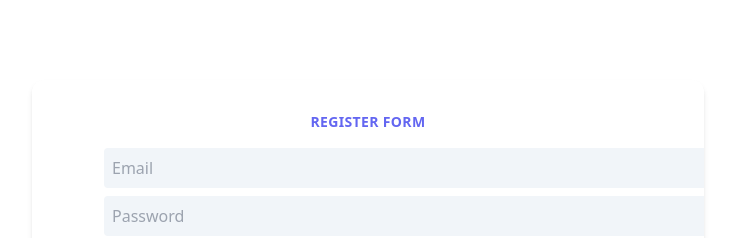
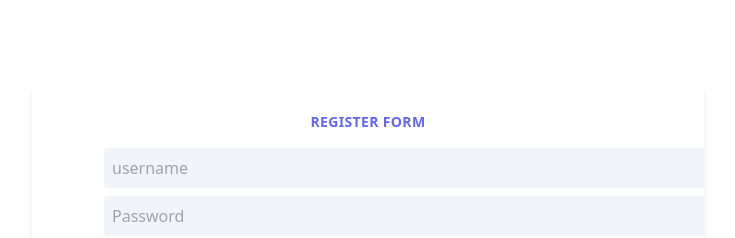
Before and after one commit to AllanKariuki/react-frontend-test, a React (Create React App) app: page /register in a window 1280 px wide. Shown: the top 238 px of the page, without its empty margins (272-1007 px from the left). Built offline with nearby package versions, Linux system fonts and the light colour scheme.

Commit message:
auth conf

```diff
--- a/src/pages/Login.jsx
+++ b/src/pages/Login.jsx
@@ -6,7 +6,7 @@ import axios from 'axios';
 
 const Login = () => {
     const [ state, setState ] = useState({})
-    const url = "https://django-backend-test.onrender.com/accounts/login/";
+    const url = "http://localhost:8000/accounts/login/";
     const navigate = useNavigate();
     const handleSubmit = async (e) => {
         e.preventDefault()
--- a/src/pages/Register.jsx
+++ b/src/pages/Register.jsx
@@ -6,7 +6,7 @@ import axios from 'axios';
 const Register = () => {
 
     const [ state, setState ] = useState({})
-    const url = "https://django-backend-test.onrender.com/accounts/signup/"
+    const url = "http://localhost:8000/accounts/register/"
     const navigate = useNavigate()
     const handleSubmit = async (e) => {
         e.preventDefault()
@@ -44,9 +44,9 @@ const Register = () => {
                     </div>
                     <form className="mt-2 xl:ml-10 md:mx-auto w-full" onSubmit={handleSubmit}>
                         <input
-                            type="email"
-                            placeholder="Email"
-                            onChange={(e) => setState({...state, email: e.target.value})}
+                            type="text"
+                            placeholder="username"
+                            onChange={(e) => setState({...state, username: e.target.value})}
                             className="w-full p-2 border border-none outline outline-0 bg-slate-100 rounded mt-2"
                         />
                         <input
@@ -55,8 +55,7 @@ const Register = () => {
                             onChange={(e) => setState({...state, password: e.target.value})}
                             className="w-full p-2 border border-none outline outline-0 bg-slate-100 rounded mt-2"
                         />
-                        <button type="submit"
-                                className="w-full mt-5 py-2 px-4 bg-indigo-500 text-white rounded mt-2">Register
+                        <button type="submit" className="w-full mt-5 py-2 px-4 bg-indigo-500 text-white rounded mt-2">Register
                         </button>
                         <p className="text-slate-500 text-center">
                             Already have an account login <a href="/" className="text-indigo-500">here</a>
```
